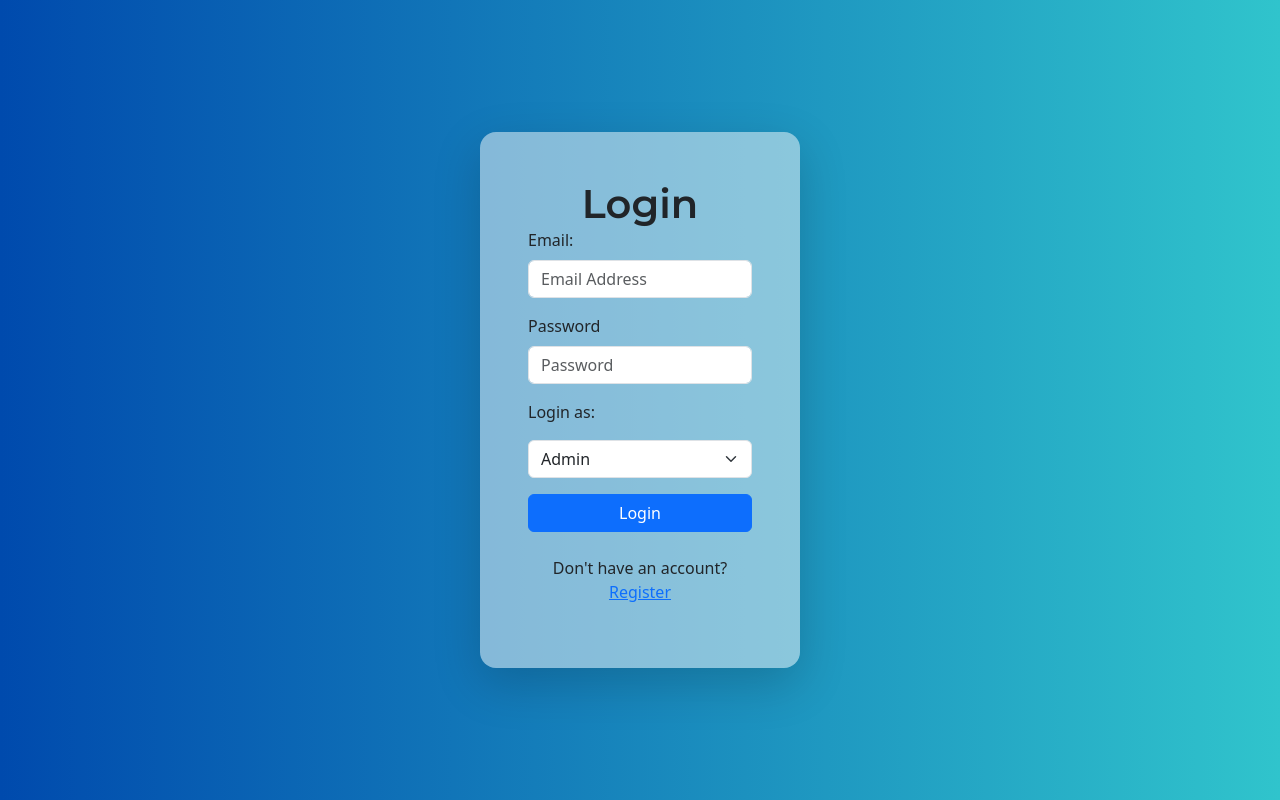
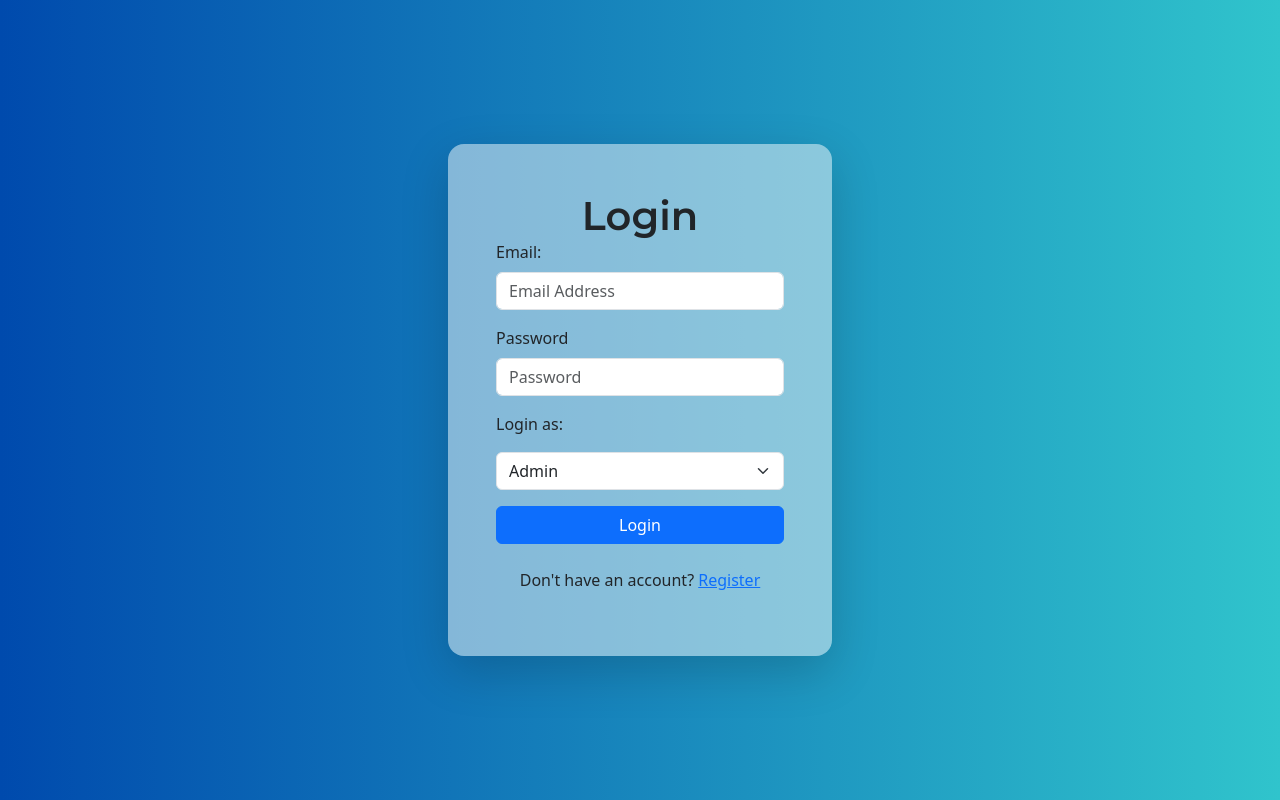
Before and after one commit to kainah07/Healthy_life_clinic, a PHP site: page /login.html in a window 1280 px wide. Run offline with PHP 8.4, Linux system fonts and the light colour scheme.

Commit message:
style: adjust login container size for laptop

```diff
--- a/css/forms.css
+++ b/css/forms.css
@@ -21,6 +21,12 @@ h1{
   width: 25%;
 }
 
+@media (max-width: 1280px) {
+  .login-container {
+    width: 30%;
+  }
+}
+
 @media (max-width: 992px) {
 
   .login-container {
```
